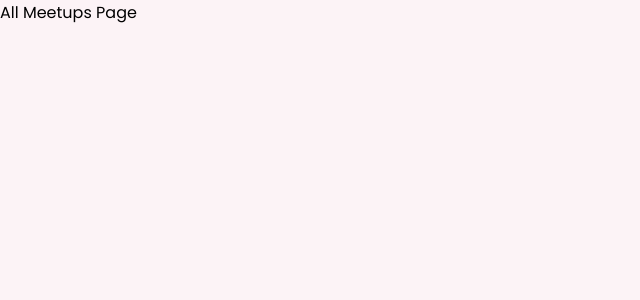
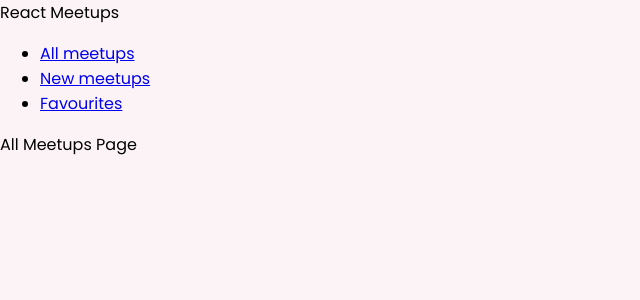
Before and after one commit to madina0801/react-app, a React (Create React App) app: page / in a window 1280 px wide. Shown: the top 300 px of the page, without its empty margins (0-640 px from the left). Built offline with nearby package versions, Linux system fonts and the light colour scheme.

Commit message:
links and navigation added

```diff
--- a/src/App.js
+++ b/src/App.js
@@ -2,10 +2,12 @@
 import AllMeetupsPage from "./pages/AllMeetups";
 import NewMeetupsPage from "./pages/NewMeetup";
 import FavouritesPage from "./pages/Favourites";
+import MainNavigation from "./components/layout/MainNavigationComponent";
 
 function App() {
   return (
     <div>
+      <MainNavigation />
       <Routes>
         <Route path="/" element={<AllMeetupsPage />} />
         <Route path="/new-meetup" element={<NewMeetupsPage />} />
--- /dev/null
+++ b/src/components/layout/MainNavigationComponent.js
@@ -0,0 +1,24 @@
+import { Link } from "react-router-dom";
+
+function MainNavigation() {
+  return (
+    <header>
+      <div>React Meetups</div>
+      <nav>
+        <ul>
+          <li>
+            <Link to="/">All meetups</Link>
+          </li>
+          <li>
+            <Link to="/new-meetups">New meetups</Link>
+          </li>
+          <li>
+            <Link to="/fav">Favourites</Link>
+          </li>
+        </ul>
+      </nav>
+    </header>
+  );
+}
+
+export default MainNavigation;
```
